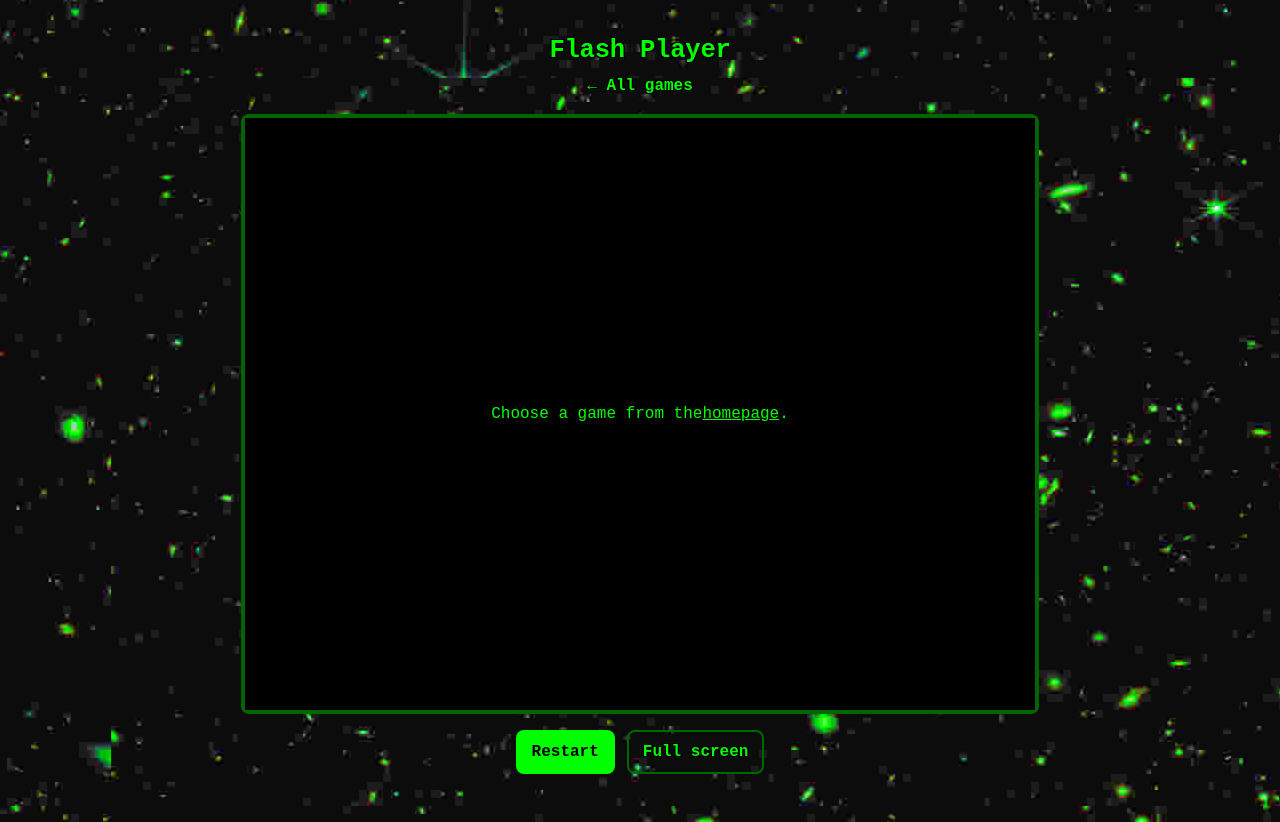
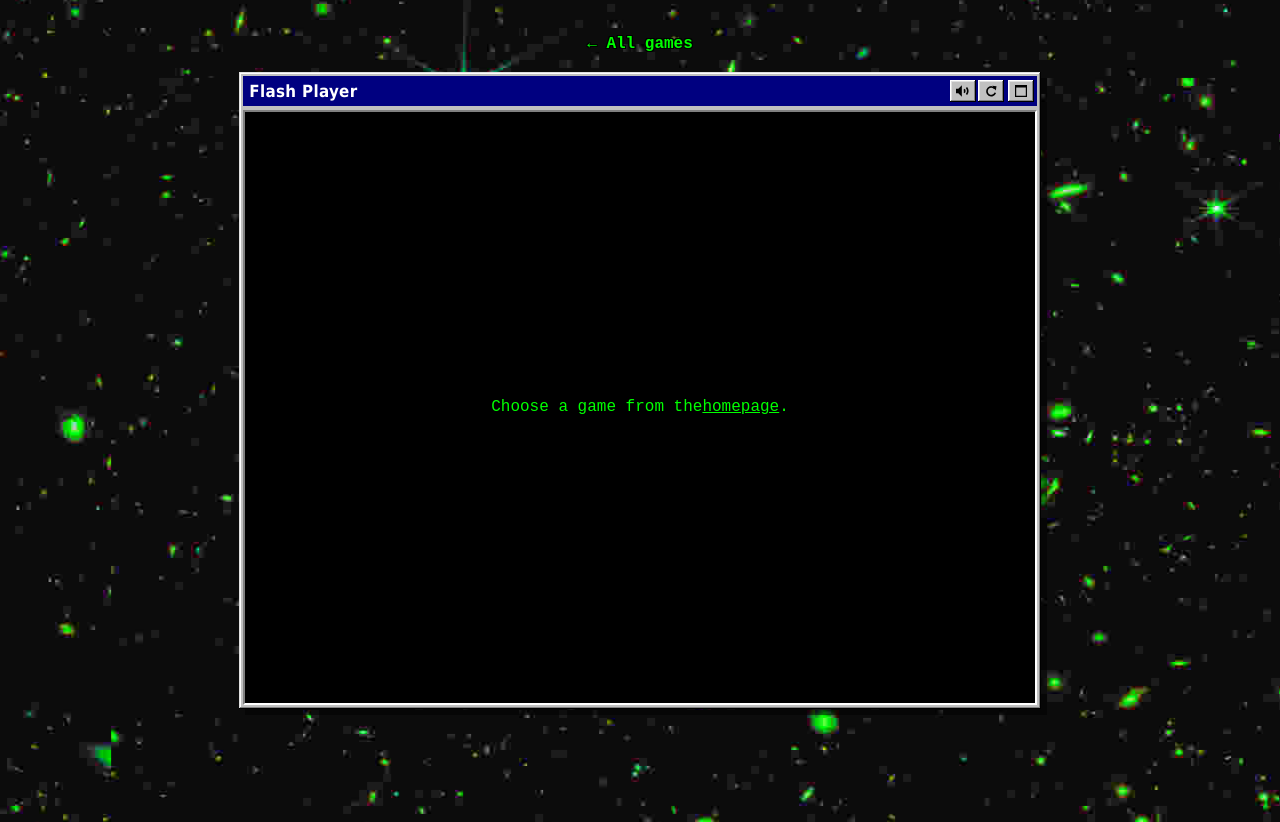
Before and after one commit to dponce-edu/johnPStinkyHQ, a plain HTML site: page play.html in a window 1280 px wide. After the commit the page ends 800 px from the top, so only its background shows below. Drawn offline with Linux system fonts and the light colour scheme; no server answers.

Commit message:
Give the game a Windows 95-style window
The game now sits in a grey bevelled window whose navy title bar shows the
game's name, with mute, restart and full screen buttons in place of
minimize/maximize/close. Mute is remembered on this computer. Drop the
title reveal animation and the "Unlocked!" note when a game unlocks.

Co-Authored-By: Claude Opus 5.5 <noreply@anthropic.com>

```diff
--- a/play.html
+++ b/play.html
@@ -10,21 +10,42 @@
 
 <div class="wrap">
   <div class="topbar">
-    <h1 id="title">Flash Player</h1>
-    <p id="unlocked-note" class="unlocked-note" role="status" hidden>Unlocked! It's on your homepage now.</p>
     <a class="back" href="index.html">&larr; All games</a>
   </div>
 
-  <main class="bezel">
+  <!-- The game sits in a Windows 95-style window. The title bar shows the
+       game's name; its buttons are mute, restart and full screen. -->
+  <main class="bezel win95">
+    <div class="win95-titlebar">
+      <h1 id="title" class="win95-title">Flash Player</h1>
+      <div class="win95-buttons">
+        <button id="mute" class="win95-btn" type="button" aria-pressed="false" title="Mute" aria-label="Mute">
+          <svg class="icon-sound" viewBox="0 0 12 10" aria-hidden="true">
+            <path d="M0 3h2l3-3v10L2 7H0z"/>
+            <path class="stroke" d="M7 3.5q1 1.5 0 3M9 2q2.2 3 0 6"/>
+          </svg>
+          <svg class="icon-muted" viewBox="0 0 12 10" aria-hidden="true">
+            <path d="M0 3h2l3-3v10L2 7H0z"/>
+            <path class="stroke" d="M7.5 2.5l4 5M11.5 2.5l-4 5"/>
+          </svg>
+        </button>
+        <button id="reload" class="win95-btn" type="button" title="Restart" aria-label="Restart">
+          <svg viewBox="0 0 10 10" aria-hidden="true">
+            <path class="stroke" d="M8.2 3.2A3.6 3.6 0 1 0 8.6 6.5"/>
+            <path d="M6 0.6l3.6 0.4-0.6 3.6z"/>
+          </svg>
+        </button>
+        <button id="full" class="win95-btn" type="button" title="Full screen" aria-label="Full screen">
+          <svg viewBox="0 0 10 10" aria-hidden="true">
+            <path d="M0 0h10v10H0zM1 2v7h8V2z"/>
+          </svg>
+        </button>
+      </div>
+    </div>
     <div id="stage">
       <div id="message">Loading player…</div>
     </div>
   </main>
-
-  <div class="controls">
-    <button id="reload" type="button">Restart</button>
-    <button id="full" class="quiet" type="button">Full screen</button>
-  </div>
 
   <!-- Ratings and comments. Filled in by comments.js; stays hidden when the
        comments server isn't running (e.g. on GitHub Pages). -->
@@ -102,6 +123,7 @@
       if (!watching && window.cloudSaves) { watching = true; cloudSaves.watchLeaving(); }
     });
     stage.appendChild(player);
+    applyMute();
     return player;
   }
 
@@ -145,10 +167,6 @@
         if (!res.ok) throw new Error("unlock failed: " + res.status);
         locked = false;
         setTitle(game.title);
-        titleEl.classList.add("just-unlocked");
-        var note = document.getElementById("unlocked-note");
-        note.hidden = false;
-        setTimeout(function () { note.hidden = true; }, 4000);
       }).catch(function (err) {
         console.warn(err);
         setTimeout(watchForPlay, 3000); // try again shortly
@@ -184,6 +202,23 @@
     if (e.target === confirmBox) confirmBox.close(); // clicked the dimmed backdrop
   });
 
+  // Mute: remembered across games and visits on this computer.
+  var muteBtn = document.getElementById("mute");
+  var muted = false;
+  try { muted = localStorage.getItem("club-muted") === "1"; } catch (e) {}
+  function applyMute() {
+    muteBtn.setAttribute("aria-pressed", muted ? "true" : "false");
+    muteBtn.title = muted ? "Unmute" : "Mute";
+    muteBtn.setAttribute("aria-label", muteBtn.title);
+    if (player && "volume" in player) player.volume = muted ? 0 : 1;
+  }
+  muteBtn.addEventListener("click", function () {
+    muted = !muted;
+    try { localStorage.setItem("club-muted", muted ? "1" : "0"); } catch (e) {}
+    applyMute();
+  });
+  applyMute();
+
   document.getElementById("full").addEventListener("click", function () {
     if (player && player.enterFullscreen) player.enterFullscreen();
     else if (stage.requestFullscreen) stage.requestFullscreen();
--- a/styles.css
+++ b/styles.css
@@ -122,7 +122,7 @@ a:focus-visible, button:focus-visible {
 .empty { color: var(--muted); }
 
 /* ---------- Player page ---------- */
-/* Title on top, "All games" link underneath. */
+/* "All games" link (and the unlocked note) above the game window. */
 .topbar {
   display: flex;
   flex-direction: column;
@@ -134,27 +134,109 @@ a:focus-visible, button:focus-visible {
 .back { font-weight: 600; text-decoration: none; }
 .back:hover { text-decoration: underline; }
 
-/* --ar is the game's width / height. play.html sets it from the game file
-   once it loads. The frame is as wide as the page allows, but never so tall
-   that it runs off the bottom of the screen (13rem leaves room for the title
-   and buttons). */
+/* The game window, styled like Windows 95: grey raised frame, navy title bar
+   with the game's name, and square bevelled buttons (mute, restart, full
+   screen) where Windows had minimize, maximize and close.
+   --ar is the game's width / height. play.html sets it from the game file
+   once it loads. The window is as wide as the page allows, but never so tall
+   that it runs off the bottom of the screen (13rem leaves room for the link
+   and title bar; 12px is the frame's left and right edges). */
 .bezel {
   --ar: 4 / 3;
   --ar-num: 1.3333;
-  background: var(--bezel);
-  padding: 4px;
-  border-radius: 8px;
+  --w95-face: #c0c0c0;
+  --w95-light: #ffffff;
+  --w95-shadow: #808080;
+  --w95-dark: #000000;
   margin-inline: auto;
-  width: min(100%, max(320px, (100vh - 13rem) * var(--ar-num) + 8px));
+  width: min(100%, max(320px, (100vh - 13rem) * var(--ar-num) + 12px));
   transition: width .2s ease;
 }
+.win95 {
+  background: var(--w95-face);
+  padding: 4px;
+  text-align: left;
+  text-shadow: none;
+  /* Two-tone raised edge: white/light grey top-left, black/dark grey bottom-right. */
+  box-shadow:
+    inset -1px -1px 0 var(--w95-dark),
+    inset 1px 1px 0 #dfdfdf,
+    inset -2px -2px 0 var(--w95-shadow),
+    inset 2px 2px 0 var(--w95-light),
+    6px 6px 0 rgba(0, 0, 0, .5);
+  font-family: "MS Sans Serif", "Microsoft Sans Serif", Tahoma, Geneva, Verdana, sans-serif;
+}
+.win95-titlebar {
+  display: flex;
+  align-items: center;
+  gap: .5rem;
+  background: #000080;
+  color: #ffffff;
+  padding: 3px 3px 3px 6px;
+  margin-bottom: 4px;
+  min-height: 30px;
+}
+.win95-title {
+  flex: 1;
+  min-width: 0;
+  margin: 0;
+  font-size: 1.05rem;
+  font-weight: 700;
+  letter-spacing: .02em;
+  line-height: 1.2;
+  white-space: nowrap;
+  overflow: hidden;
+  text-overflow: ellipsis;
+}
+.win95-buttons { display: flex; gap: 2px; flex-shrink: 0; }
+/* The Restart button gets a little gap before it, like Windows' Close button. */
+.win95-buttons #reload { margin-right: 2px; }
+.win95-btn {
+  width: 26px;
+  height: 22px;
+  padding: 0;
+  border: 0;
+  border-radius: 0;
+  background: var(--w95-face);
+  color: var(--w95-dark);
+  text-shadow: none;
+  display: grid;
+  place-items: center;
+  box-shadow:
+    inset -1px -1px 0 var(--w95-dark),
+    inset 1px 1px 0 var(--w95-light),
+    inset -2px -2px 0 var(--w95-shadow),
+    inset 2px 2px 0 #dfdfdf;
+}
+/* Pressed (and Mute while on): the bevel flips so the button looks pushed in. */
+.win95-btn:active,
+.win95-btn[aria-pressed="true"] {
+  box-shadow:
+    inset -1px -1px 0 var(--w95-light),
+    inset 1px 1px 0 var(--w95-dark),
+    inset -2px -2px 0 #dfdfdf,
+    inset 2px 2px 0 var(--w95-shadow);
+}
+.win95-btn:active svg,
+.win95-btn[aria-pressed="true"] svg { transform: translate(1px, 1px); }
+.win95-btn:focus-visible { outline: 1px dotted var(--w95-dark); outline-offset: -5px; }
+.win95-btn svg { width: 14px; height: 12px; fill: currentColor; }
+.win95-btn svg .stroke { fill: none; stroke: currentColor; stroke-width: 1.4; }
+.win95-btn .icon-muted,
+.win95-btn[aria-pressed="true"] .icon-sound { display: none; }
+.win95-btn[aria-pressed="true"] .icon-muted { display: block; }
+
 #stage {
   width: 100%;
   aspect-ratio: var(--ar);
   background: var(--screen);
+  /* Sunken edge around the game, the reverse of the window's raised one. */
+  border: 2px solid;
+  border-color: var(--w95-shadow) var(--w95-light) var(--w95-light) var(--w95-shadow);
   /* Square corners: rounding here would clip the edges of the game. */
   overflow: hidden;
   position: relative;
+  font-family: "Courier New", Courier, monospace;
 }
 #stage ruffle-player { width: 100%; height: 100%; display: block; }
 #message {
@@ -398,15 +480,9 @@ button:disabled { opacity: .5; cursor: progress; }
   60% { transform: perspective(600px) rotateY(-8deg); box-shadow: inset 0 0 0 2px var(--accent), 0 0 24px var(--ink); }
   100% { transform: none; }
 }
-#title.just-unlocked { animation: title-reveal .6s ease-out; }
-@keyframes title-reveal {
-  0% { opacity: 0; transform: scale(1.4); letter-spacing: .3em; }
-  100% { opacity: 1; transform: none; }
-}
 .unlock-count { margin: 0 0 1rem; color: var(--muted); }
-.unlocked-note { margin: 0; color: var(--ink); font-weight: 600; }
 @media (prefers-reduced-motion: reduce) {
-  .thumb .mystery, .card.just-unlocked, #title.just-unlocked { animation: none; }
+  .thumb .mystery, .card.just-unlocked { animation: none; }
 }
 
 .sr-only {
```
